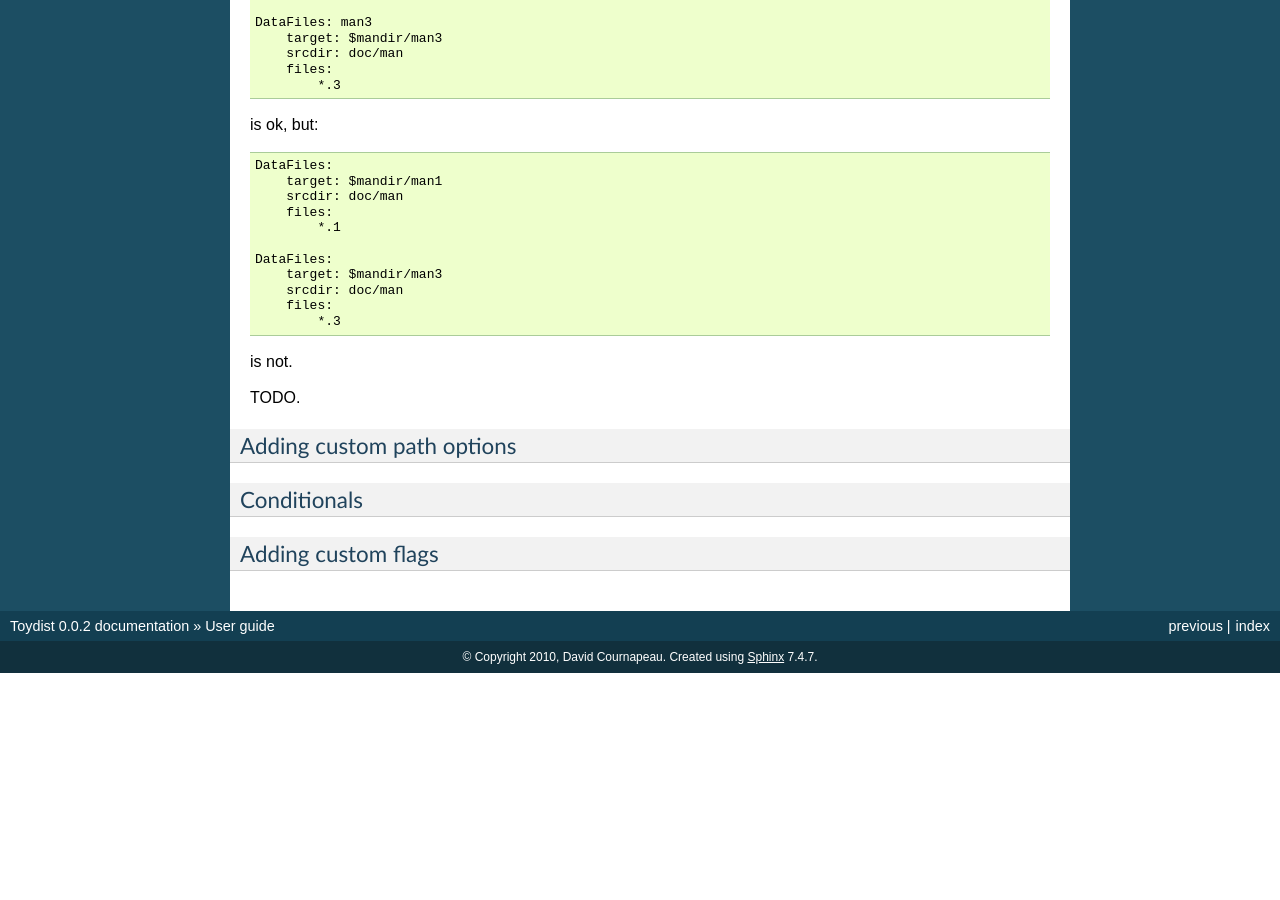
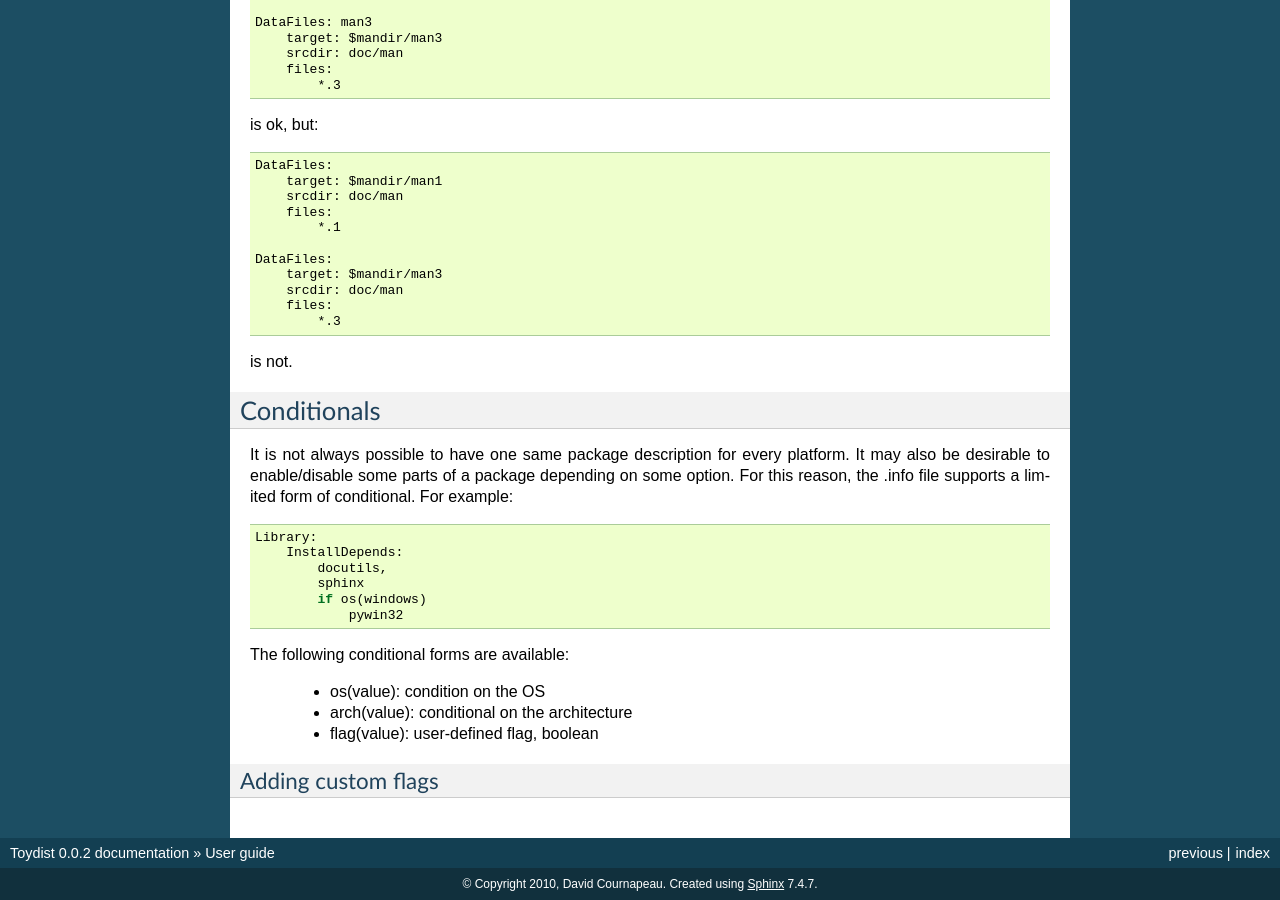
Before and after one commit to cournape/Bento, a Sphinx documentation site: the page built from doc/source/userguide.rst, in a window 1280 px wide and 900 px high, scrolled down 3529 px. Built offline with Sphinx 7.4.7, drawn with Linux system fonts in a browser that asks for light colours; before the commit the page ends 4202 px from its top, so only the background shows below that; some of the changed text lies outside the part shown.

Commit message:
DOC: add section on conditionals.

```diff
--- a/doc/source/userguide.rst
+++ b/doc/source/userguide.rst
@@ -231,13 +231,26 @@ is ok, but::
 
 is not.
 
-TODO.
+Conditionals
+============
 
-Adding custom path options
---------------------------
+It is not always possible to have one same package description for every
+platform. It may also be desirable to enable/disable some parts of a package
+depending on some option. For this reason, the .info file supports a limited
+form of conditional. For example::
 
-Conditionals
-------------
+    Library:
+        InstallDepends:
+            docutils,
+            sphinx
+            if os(windows)
+                pywin32
+
+The following conditional forms are available:
+
+    - os(value): condition on the OS
+    - arch(value): conditional on the architecture
+    - flag(value): user-defined flag, boolean
 
 Adding custom flags
 -------------------
```
